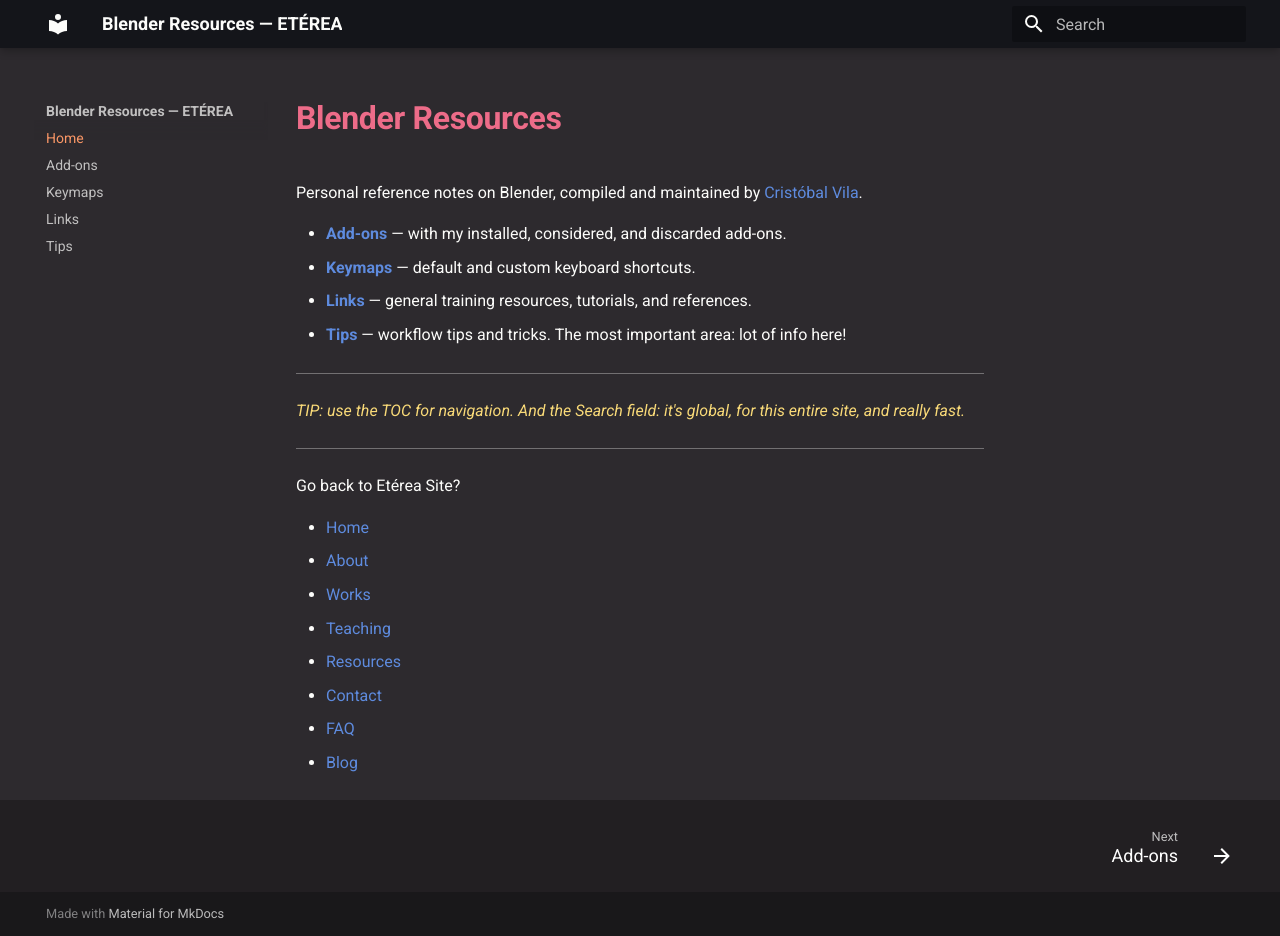
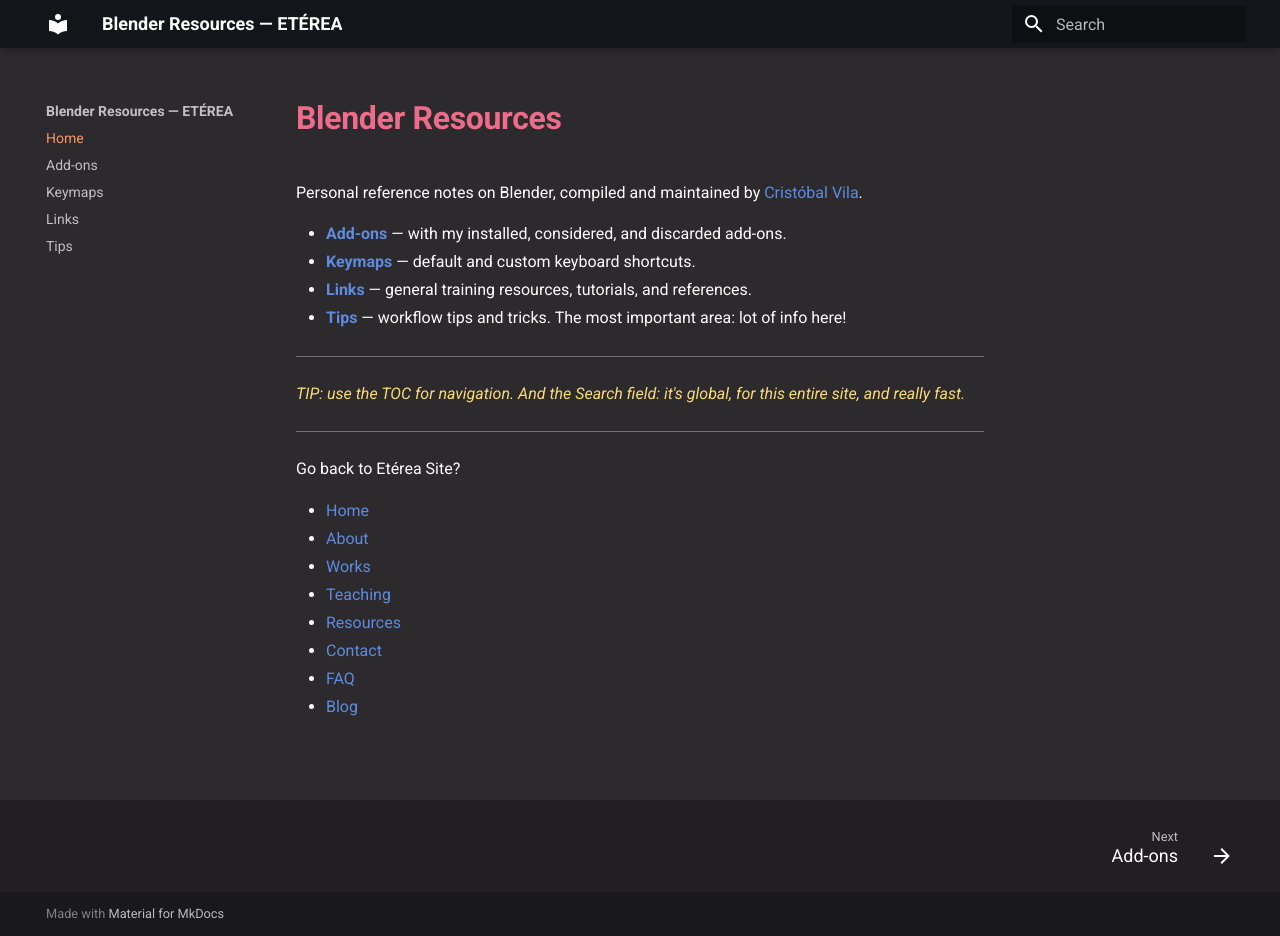
Before and after one commit to Eterea/blender, an MkDocs documentation site: the page built from docs/index.md, in a window 1280 px wide and 936 px high. Built offline with MkDocs 1.6.1 and Material for MkDocs 9.7.7, drawn with Linux system fonts in a browser that asks for light colours.

Commit message:
Update extra.css

```diff
--- a/docs/stylesheets/extra.css
+++ b/docs/stylesheets/extra.css
@@ -71,10 +71,22 @@
   color: #FC9867 !important;
 }
 
-/* Loose lists (a blank line between items in the Markdown source) get extra
-   breathing room between items, matching Obsidian's tight/loose distinction.
-   Tight lists (no blank line between items) stay compact, as before. */
+/* Distinguish "tight" lists (no blank line between items in the Markdown
+   source) from "loose" lists (blank line between items), matching the
+   behavior visible in Obsidian's editing view.
+   Material's own CSS gives every <li> a 0.5em bottom margin AND, when a
+   loose list wraps its content in <p>, the same 0.5em margin on that <p> -
+   these two margins collapse into each other (same value), so by default
+   tight and loose lists render identically. To make the distinction real:
+   1) shrink the base <li> margin, so tight lists get visibly more compact
+   2) give the <li> a hairline padding, which stops the child <p>'s margin
+      from collapsing into it, so loose lists keep the larger spacing */
+[data-md-color-scheme="slate"] .md-typeset li {
+  margin-bottom: 0.15em;
+  padding-top: 0.01px;
+  padding-bottom: 0.01px;
+}
+
 [data-md-color-scheme="slate"] .md-typeset li > p {
-  margin-top: 0.5em;
-  margin-bottom: 0.5em;
+  margin: 0.6em 0;
 }
```
